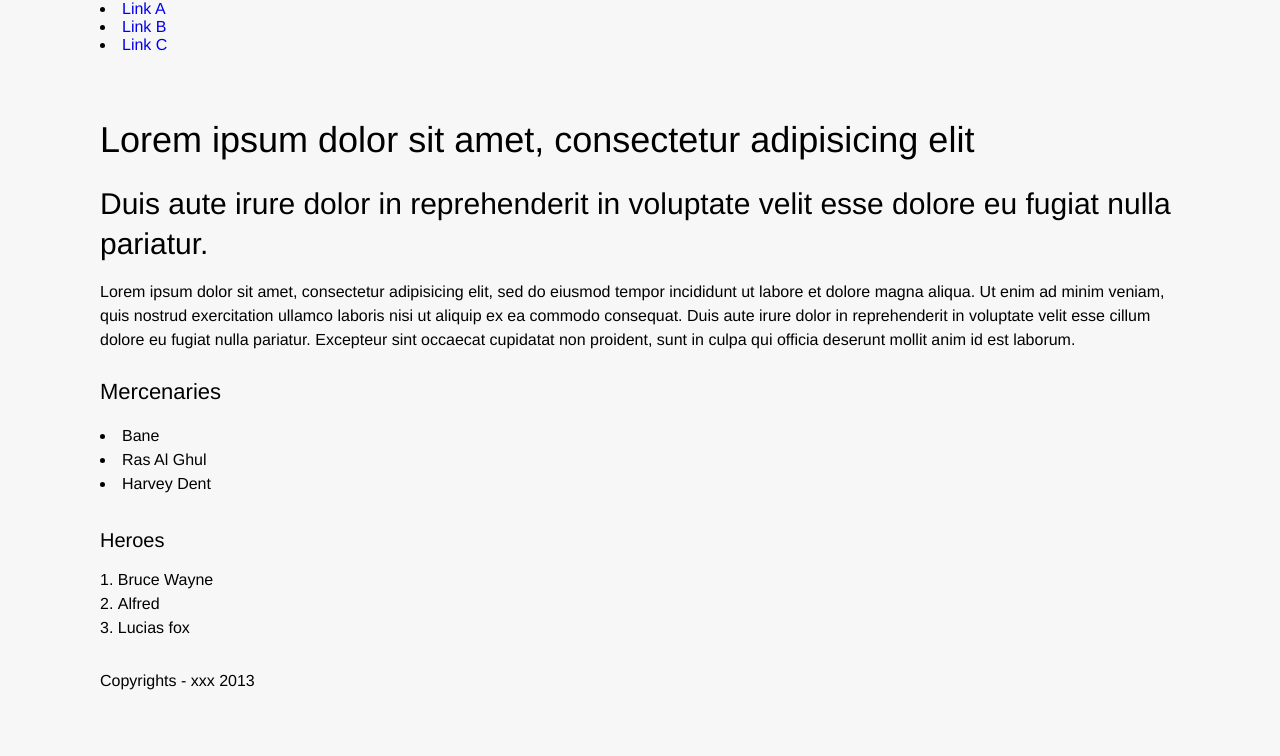
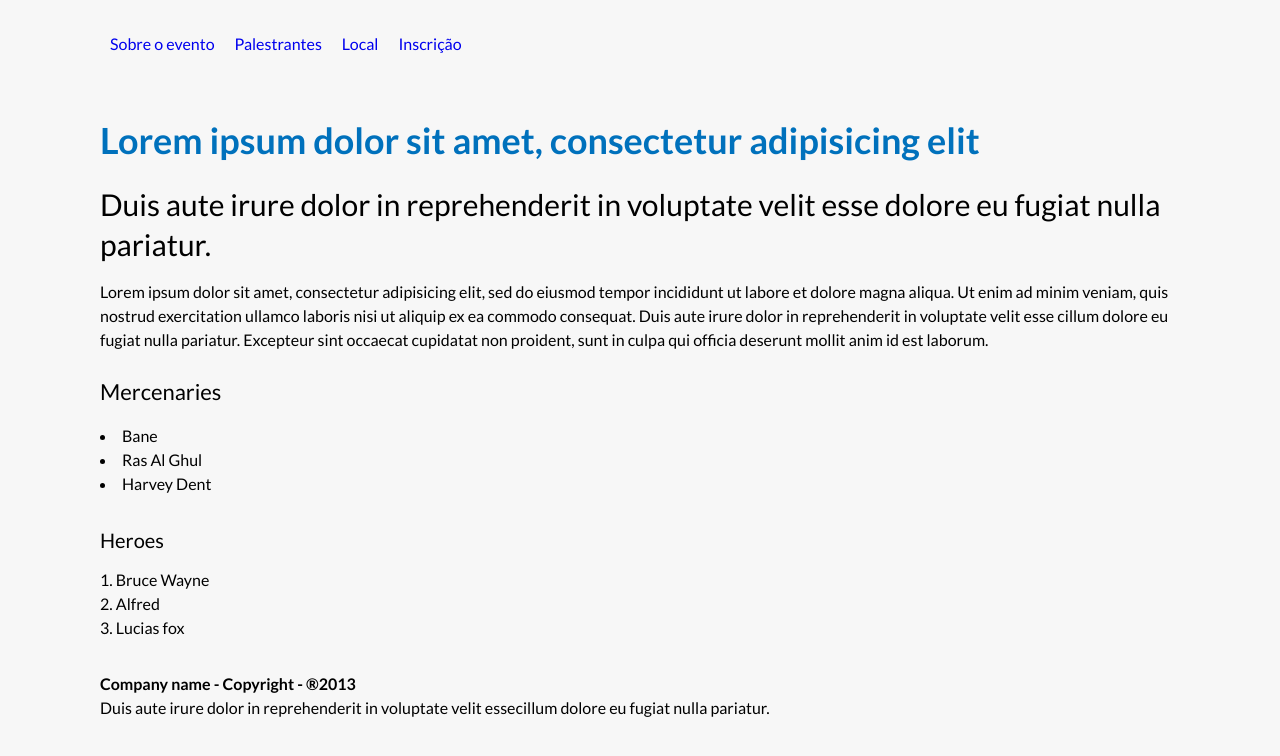
Before and after one commit to evandronasc/rwd-model, a plain HTML site: page index.html in a window 1280 px wide. Drawn offline with nearby package versions, Linux system fonts and the light colour scheme.

Commit message:
Init customize css

```diff
--- a/index.html
+++ b/index.html
@@ -15,11 +15,16 @@
 
     <!-- header -->
     <section role="header">
-      <header><a ref=""><!-- <img src="images/logotipo.png" alt="Site Title" class="logo logo--bkg"> --></a>
+      <header>
+
+        <a ref=""><!-- <img src="images/logotipo.png" alt="Site Title" class="logo logo--bkg"> --></a>
         <nav>
-          <li><a href=" ">Link A</a></li>
-          <li><a href=" ">Link B</a></li>
-          <li><a href=" ">Link C</a></li>
+          <ul>
+            <li><a href=" ">Sobre o evento</a></li>
+            <li><a href=" ">Palestrantes</a></li>
+            <li><a href=" ">Local</a></li>
+            <li><a href=" ">Inscrição</a></li>
+          </ul>
         </nav>
       </header>
     </section>
@@ -55,7 +60,9 @@
       </ol>
     </section>
     <section role="footer">
-      <footer>Copyrights - xxx 2013</footer>
+      <footer>
+        <p><strong>Company name - Copyright - ®2013</strong><br/>Duis aute irure dolor in reprehenderit in voluptate velit essecillum dolore eu fugiat nulla pariatur.</p>
+      </footer>
     </section>
 
 
@@ -63,6 +70,7 @@
     <script src="https://ajax.googleapis.com/ajax/libs/jquery/1.9.1/jquery.min.js"></script>
     <script>window.jQuery || document.write('<script src="js/vendor/jquery-1.9.1.min.js"><\\/script>')</script>
     <script src="js/main.min.js"></script>
+    <link href='http://fonts.googleapis.com/css?family=Lato:300,400,700,900,300italic' rel='stylesheet' type='text/css'>
 
   </body>
 </html>
--- a/sass/bases/_settings.scss
+++ b/sass/bases/_settings.scss
@@ -14,8 +14,10 @@ $white-broken:  #f7f7f7;
 $black:         #000000;
 $gray-dark:     #333333;
 
+
 /* Primary Colors
 ------------------------------------------------------------ */
+$primary:		#0071bc;
 
 
 /* Fonts, measure, leading and typefaces
--- a/sass/bases/_typography.scss
+++ b/sass/bases/_typography.scss
@@ -13,6 +13,8 @@ h1, h2, h3, h4, h5, h6, p, blockquote, pre, a{
 h1 {
 	@include adjust-font-size-to(36px);
 	margin: 0 0 rhythm(3, 36px) 0;
+	color:$primary;
+	font-weight:700;
 }
 
 // 4 lines above / 2 lines below, based on font size
--- a/sass/layouts/_main.scss
+++ b/sass/layouts/_main.scss
@@ -11,7 +11,8 @@ html, body { width: 100%; height: 100%; }
 body {
   font-size: 100%;
   background: $white-broken;
-  font-family: Helvetica, Arial, sans-serif;
+  //font-family: Helvetica, Arial, sans-serif;
+  font-family: 'Lato', sans-serif;
 }
 
 a {
@@ -38,11 +39,36 @@ section[role="footer"] {
   max-width: em-font(1080px);
 }
 
+
+
+/*------------------------------------------------------------------------*\
+  Holder definitions
+\*------------------------------------------------------------------------*/
+.inline{ display:inline;}
+
+
+
 /*------------------------------------------------------------------------*\
   Header definitions
 \*------------------------------------------------------------------------*/
 section[role="header"]{
   min-height: 120px;
+  nav{
+    ul{
+      li{
+        display:inline;
+        float:left;
+        a{
+          padding:10px;
+          &:hover{
+            background:$primary;
+            color:$white;
+            text-decoration:none;
+          }
+        }
+      }
+    }
+  }
 }
 .logo{
     background-image:url(/img/sprites/main.svg);
```
Also changed, not shown: css/stylesheet.css.
